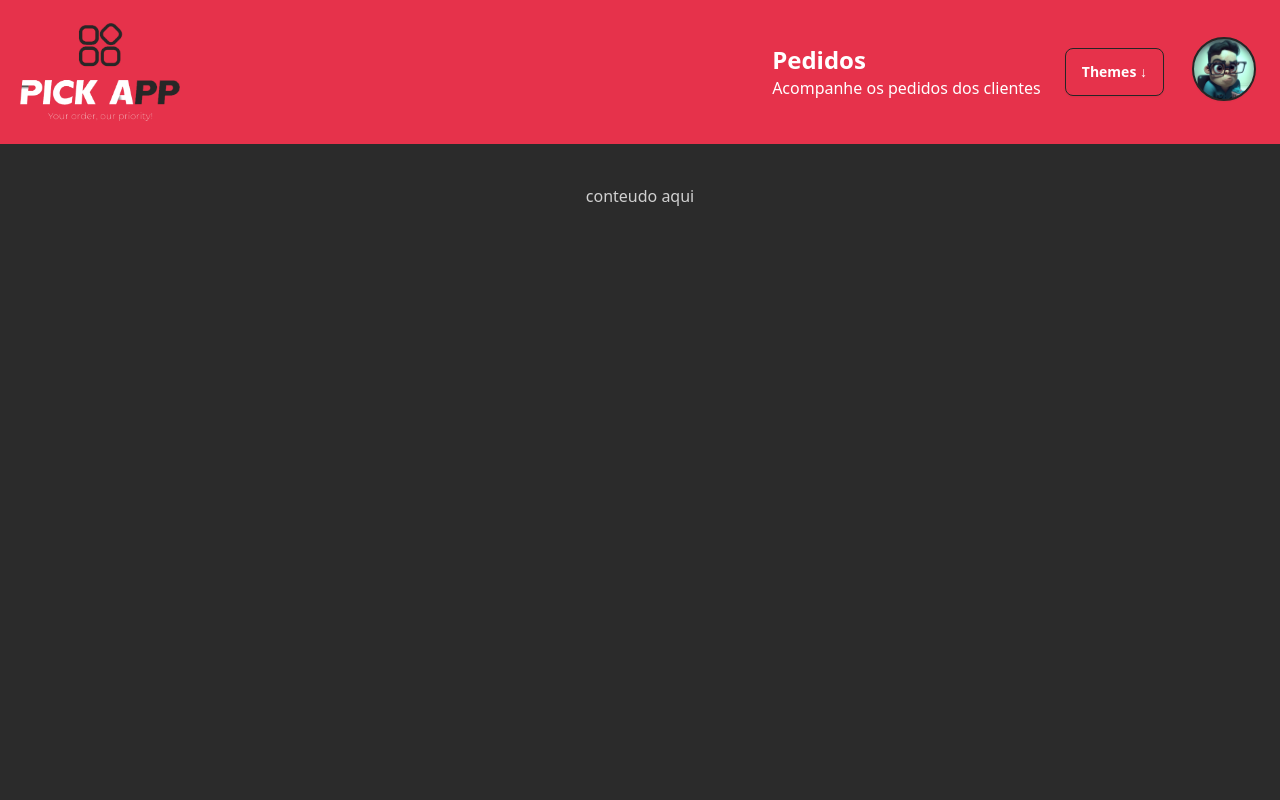
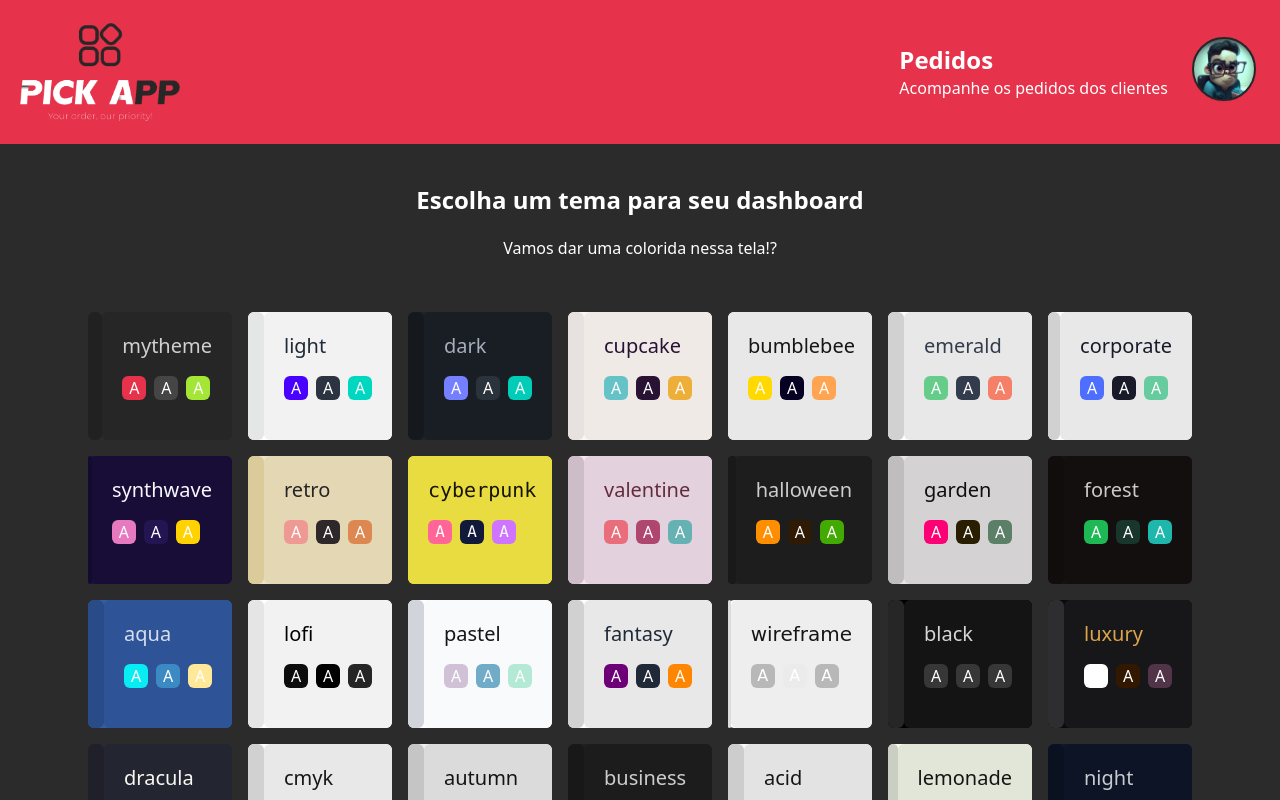
Before and after one commit to JsCodeDevlopment/PickApp-Dashboard, a React (Vite) app: page /dashboard/theme in a window 1280 px wide. Built offline with nearby package versions, Linux system fonts and the light colour scheme.

Commit message:
feat: theme page

```diff
--- a/src/components/Categories.tsx
+++ /dev/null
@@ -1,88 +0,0 @@
-import { OrderStatus } from "../interfaces/IOrderPopUpProps";
-import { IOrder } from "../interfaces/IOrders";
-import { Category } from "./Category";
-
-interface ICategories {
-  status: OrderStatus;
-  orders: IOrder;
-}
-
-export function Categories({ status, orders }: ICategories) {
-  return (
-    <>
-      <Category
-        name={OrderStatus.WAITING}
-        quantity={
-          Orders.filter((order) => order.status === OrderStatus.WAITING).length
-        }
-      >
-        {Orders.filter((order) => order.status === OrderStatus.WAITING).map(
-          (order) => (
-            <OrderPopUp
-              key={order._id}
-              table={order.table}
-              itens={order.products.length}
-              status={order.status}
-              products={order.products}
-            />
-          )
-        )}
-      </Category>
-      <Category
-        name={OrderStatus.IN_PRODUCTION}
-        quantity={
-          Orders.filter((order) => order.status === OrderStatus.IN_PRODUCTION)
-            .length
-        }
-      >
-        {Orders.filter(
-          (order) => order.status === OrderStatus.IN_PRODUCTION
-        ).map((order) => (
-          <OrderPopUp
-            key={order._id}
-            table={order.table}
-            itens={order.products.length}
-            status={order.status}
-            products={order.products}
-          />
-        ))}
-      </Category>
-      <Category
-        name={OrderStatus.DONE}
-        quantity={
-          Orders.filter((order) => order.status === OrderStatus.DONE).length
-        }
-      >
-        {Orders.filter((order) => order.status === OrderStatus.DONE).map(
-          (order) => (
-            <OrderPopUp
-              key={order._id}
-              table={order.table}
-              itens={order.products.length}
-              status={order.status}
-              products={order.products}
-            />
-          )
-        )}
-      </Category>
-      <Category
-        name={OrderStatus.CANCELED}
-        quantity={
-          Orders.filter((order) => order.status === OrderStatus.CANCELED).length
-        }
-      >
-        {Orders.filter((order) => order.status === OrderStatus.CANCELED).map(
-          (order) => (
-            <OrderPopUp
-              key={order._id}
-              table={order.table}
-              itens={order.products.length}
-              status={order.status}
-              products={order.products}
-            />
-          )
-        )}
-      </Category>
-    </>
-  );
-}
--- a/src/components/Header.tsx
+++ b/src/components/Header.tsx
@@ -1,6 +1,5 @@
 import { Link } from "react-router-dom";
 import Logo from "../assets/images/logo-for-darkBG.png";
-import { SelectThemes } from "./SelectThemes";
 import { SettingsMenu } from "./SettingsMenu";
 
 export function Header() {
@@ -12,7 +11,6 @@ export function Header() {
         <h1 className="text-2xl font-semibold text-white">Pedidos</h1>
         <p className="text-white">Acompanhe os pedidos dos clientes</p>
       </div>
-        <SelectThemes/>
         <SettingsMenu />
       </div>
     </div>
--- a/src/components/SelectThemes.tsx
+++ /dev/null
@@ -1,26 +0,0 @@
-import { useTheme } from "../context/ThemeContext";
-import { ThemeOptions } from "../interfaces/IThemes";
-
-export function SelectThemes() {
-  const { setCurrentTheme } = useTheme();
-
-  return (
-    <div className="dropdown dropdown-end">
-      <div tabIndex={0} role="button" className="btn bg-primary text-white m-1">
-        Themes ↓
-      </div>
-      <ul
-        id="options"
-        tabIndex={0}
-        className="dropdown-content z-[1] menu p-2 shadow bg-base-100 rounded-box w-52">
-        {Object.entries(ThemeOptions).map(([key, value]) => (
-          <li
-            onClick={() => setCurrentTheme(key as keyof typeof ThemeOptions)}
-            className={`rounded-md text-black ${value}`}>
-            <a>{key === ThemeOptions.mytheme ? "Default" : key}</a>
-          </li>
-        ))}
-      </ul>
-    </div>
-  );
-}
--- a/src/components/SettingsMenu.tsx
+++ b/src/components/SettingsMenu.tsx
@@ -24,7 +24,7 @@ export function SettingsMenu() {
         <li className="menu-title text-white/50">Configurações</li>
         <hr />
         <li>
-          <Link to={"/dashboard/user"}><img className="w-4 h-4" src={UserIcon}/> Edit Profile</Link>
+          <Link to={"/dashboard"}><img className="w-4 h-4" src={UserIcon}/> Edit Profile</Link>
         </li>
         <li>
           <Link to={"/dashboard/theme"}><img className="w-4 h-4" src={ThemeIcon}/> Themes</Link>
--- /dev/null
+++ b/src/components/Themes.tsx
@@ -0,0 +1,24 @@
+import { useTheme } from "../context/ThemeContext";
+import { ThemeOptions } from "../interfaces/IThemes";
+
+interface IThemeProps {
+    theme: keyof typeof ThemeOptions
+}
+
+export function Themes({theme}: IThemeProps) {
+  const { setCurrentTheme } = useTheme();
+
+  return (
+    <div key={theme} onClick={() => setCurrentTheme(theme)} data-theme={theme} className="flex w-36 h-32 rounded-md justify-start hover:cursor-pointer hover:scale-105">
+      <div className="flex w-5 h-full bg-base-300 rounded-md"></div>
+      <div className="flex w-full gap-4 flex-col rounded-md bg-base-200 p-5">
+        <h1 className="text-xl">{theme}</h1>
+        <div className="flex gap-2">
+          <div className="flex w-6 h-6 bg-primary rounded-md items-center justify-center text-white">A</div>
+          <div className="flex w-6 h-6 bg-neutral rounded-md items-center justify-center text-white">A</div>
+          <div className="flex w-6 h-6 bg-accent rounded-md items-center justify-center text-white">A</div>
+        </div>
+      </div>
+    </div>
+  );
+}
--- a/src/context/ThemeContext.tsx
+++ b/src/context/ThemeContext.tsx
@@ -1,10 +1,6 @@
-import { useState, createContext, useContext, Dispatch, SetStateAction, ReactNode } from "react";
+import { useState, createContext, useContext, ReactNode } from "react";
 import { ThemeOptions } from "../interfaces/IThemes";
-
-interface IThemeContext {
-  currentTheme: keyof typeof ThemeOptions;
-  setCurrentTheme: Dispatch<SetStateAction<keyof typeof  ThemeOptions>>;
-}
+import { IThemeContext } from "../interfaces/IThemeContext";
 
 export const ThemeContext = createContext({} as IThemeContext);
 
--- /dev/null
+++ b/src/interfaces/IThemeContext.ts
@@ -0,0 +1,7 @@
+import { Dispatch, SetStateAction } from "react";
+import { ThemeOptions } from "./IThemes";
+
+export interface IThemeContext {
+  currentTheme: keyof typeof ThemeOptions;
+  setCurrentTheme: Dispatch<SetStateAction<keyof typeof ThemeOptions>>;
+}
--- a/src/pages/Theme.tsx
+++ b/src/pages/Theme.tsx
@@ -1,12 +1,22 @@
 import { Header } from "../components/Header";
+import { Themes } from "../components/Themes";
+import { ThemeOptions } from "../interfaces/IThemes";
 
 export function Theme() {
   return (
     <div className="bg-base-100 w-full h-screen overflow-y-scroll overflow-x-hidden scrollbar-thin scrollbar-thumb-neutral scrollbar-track-base-100">
       <Header />
       <div className="flex w-full h-screen py-10 items-start justify-center">
-        <div className="flex gap-5 flex-wrap items-start justify-between max-lg:justify-evenly">
-          conteudo aqui
+        <div className="flex gap-5 flex-col flex-wrap items-center justify-center">
+          <h1 className="text-2xl font-semibold text-white">
+            Escolha um tema para seu dashboard
+          </h1>
+          <p className="text-white">Vamos dar uma colorida nessa tela!?</p>
+          <div className="flex gap-4 w-full flex-wrap p-8 items-center justify-center">
+            {Object.entries(ThemeOptions).map(([theme]) => (
+              <Themes theme={theme as keyof typeof ThemeOptions} />
+            ))}
+          </div>
         </div>
       </div>
     </div>
```
